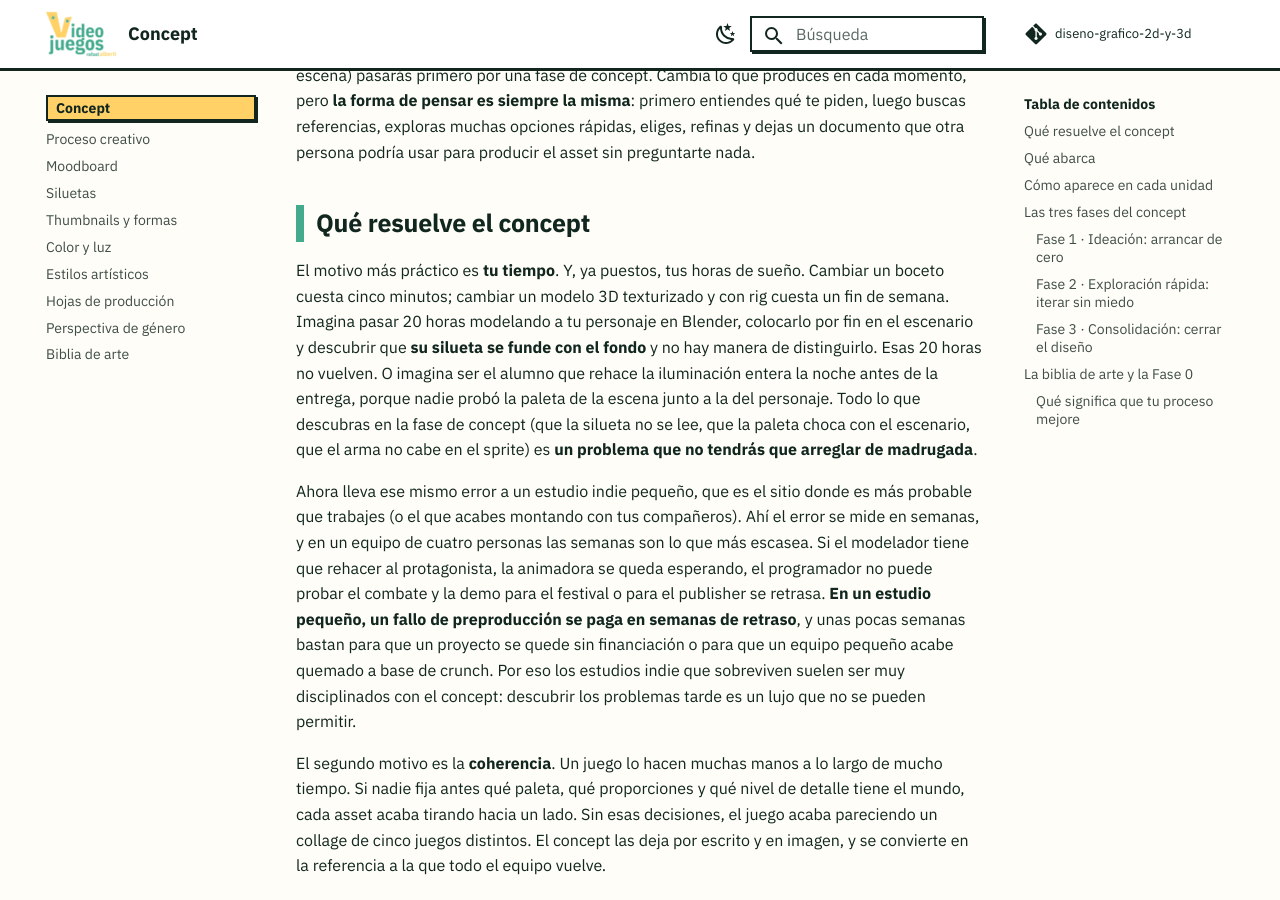
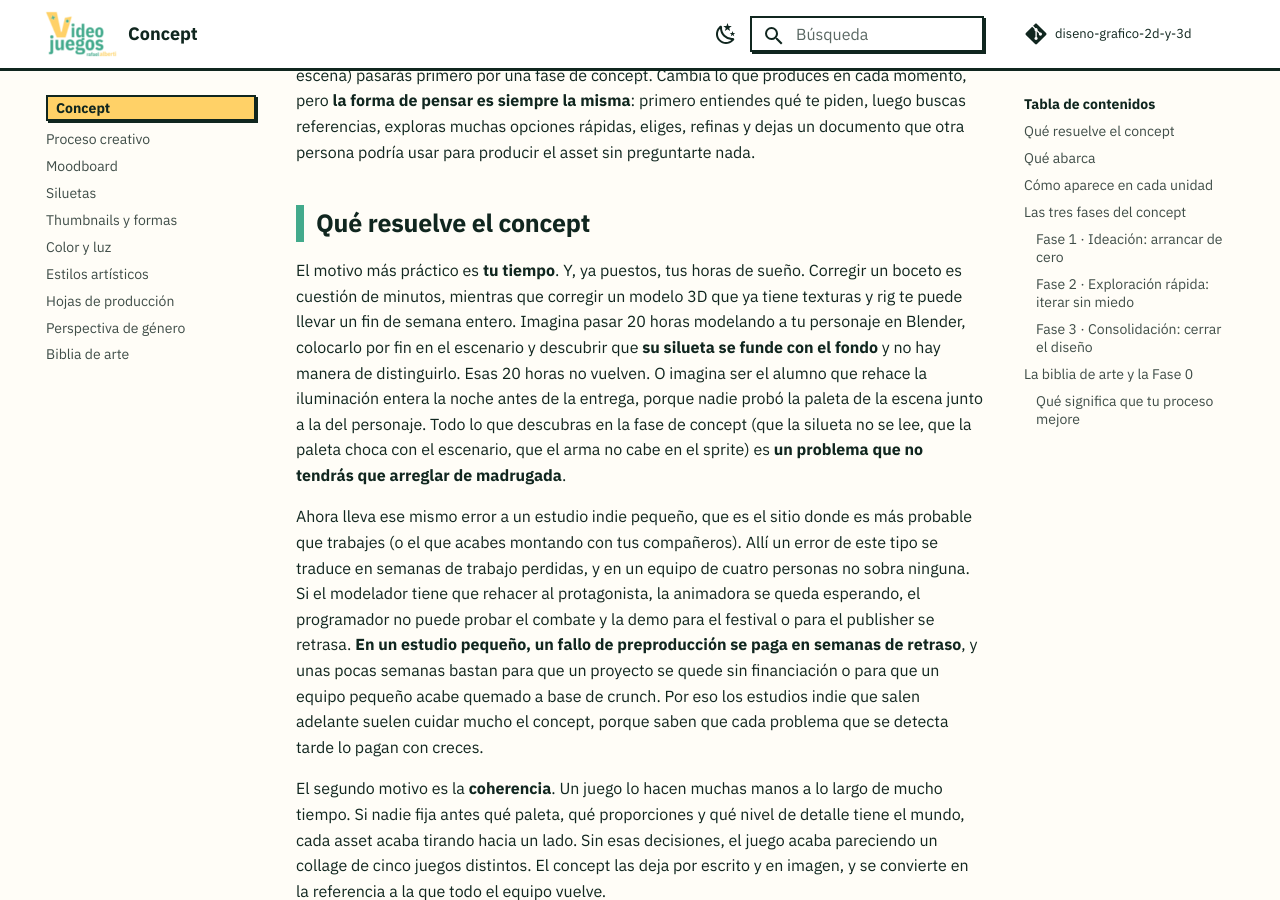
Before and after one commit to envasador/diseno-grafico-2d-y-3d, an MkDocs documentation site: the page built from docs/concept/index.md, in a window 1280 px wide and 900 px high, scrolled down 408 px. Built offline with MkDocs 1.6.1 and Material for MkDocs 9.7.7, drawn with Linux system fonts in a browser that asks for light colours; comment, search, counter and statistics services are not loaded; some of the changed text lies outside the part shown.

Commit message:
Arte | 26-27

```diff
--- a/docs/concept/index.md
+++ b/docs/concept/index.md
@@ -6,9 +6,9 @@ En este curso el concept tiene su propia pestaña porque **lo vas a usar todo el
 
 ## Qué resuelve el concept
 
-El motivo más práctico es **tu tiempo**. Y, ya puestos, tus horas de sueño. Cambiar un boceto cuesta cinco minutos; cambiar un modelo 3D texturizado y con rig cuesta un fin de semana. Imagina pasar 20 horas modelando a tu personaje en Blender, colocarlo por fin en el escenario y descubrir que **su silueta se funde con el fondo** y no hay manera de distinguirlo. Esas 20 horas no vuelven. O imagina ser el alumno que rehace la iluminación entera la noche antes de la entrega, porque nadie probó la paleta de la escena junto a la del personaje. Todo lo que descubras en la fase de concept (que la silueta no se lee, que la paleta choca con el escenario, que el arma no cabe en el sprite) es **un problema que no tendrás que arreglar de madrugada**.
+El motivo más práctico es **tu tiempo**. Y, ya puestos, tus horas de sueño. Corregir un boceto es cuestión de minutos, mientras que corregir un modelo 3D que ya tiene texturas y rig te puede llevar un fin de semana entero. Imagina pasar 20 horas modelando a tu personaje en Blender, colocarlo por fin en el escenario y descubrir que **su silueta se funde con el fondo** y no hay manera de distinguirlo. Esas 20 horas no vuelven. O imagina ser el alumno que rehace la iluminación entera la noche antes de la entrega, porque nadie probó la paleta de la escena junto a la del personaje. Todo lo que descubras en la fase de concept (que la silueta no se lee, que la paleta choca con el escenario, que el arma no cabe en el sprite) es **un problema que no tendrás que arreglar de madrugada**.
 
-Ahora lleva ese mismo error a un estudio indie pequeño, que es el sitio donde es más probable que trabajes (o el que acabes montando con tus compañeros). Ahí el error se mide en semanas, y en un equipo de cuatro personas las semanas son lo que más escasea. Si el modelador tiene que rehacer al protagonista, la animadora se queda esperando, el programador no puede probar el combate y la demo para el festival o para el publisher se retrasa. **En un estudio pequeño, un fallo de preproducción se paga en semanas de retraso**, y unas pocas semanas bastan para que un proyecto se quede sin financiación o para que un equipo pequeño acabe quemado a base de crunch. Por eso los estudios indie que sobreviven suelen ser muy disciplinados con el concept: descubrir los problemas tarde es un lujo que no se pueden permitir.
+Ahora lleva ese mismo error a un estudio indie pequeño, que es el sitio donde es más probable que trabajes (o el que acabes montando con tus compañeros). Allí un error de este tipo se traduce en semanas de trabajo perdidas, y en un equipo de cuatro personas no sobra ninguna. Si el modelador tiene que rehacer al protagonista, la animadora se queda esperando, el programador no puede probar el combate y la demo para el festival o para el publisher se retrasa. **En un estudio pequeño, un fallo de preproducción se paga en semanas de retraso**, y unas pocas semanas bastan para que un proyecto se quede sin financiación o para que un equipo pequeño acabe quemado a base de crunch. Por eso los estudios indie que salen adelante suelen cuidar mucho el concept, porque saben que cada problema que se detecta tarde lo pagan con creces.
 
 El segundo motivo es la **coherencia**. Un juego lo hacen muchas manos a lo largo de mucho tiempo. Si nadie fija antes qué paleta, qué proporciones y qué nivel de detalle tiene el mundo, cada asset acaba tirando hacia un lado. Sin esas decisiones, el juego acaba pareciendo un collage de cinco juegos distintos. El concept las deja por escrito y en imagen, y se convierte en la referencia a la que todo el equipo vuelve.
 
@@ -31,13 +31,13 @@ Las herramientas de esta pestaña se usan en un orden concreto, porque **cada un
 
 ### Fase 1 · Ideación: arrancar de cero
 
-Acabas de recibir el encargo y tienes una página en blanco delante. Es el momento de **llenarte la cabeza de imágenes antes de dibujar nada**. Con el [moodboard](moodboard.md) reúnes referencias de juegos, películas, fotos y materiales reales, y en la práctica lo harás a la vez que investigas: cada referencia que encuentras te lleva a buscar otra. En esta misma fase, mientras decides quién es tu personaje y qué tiene que transmitir, aplica la [perspectiva de género](perspectiva-de-genero.md). Revisar estereotipos ahora cuesta una conversación; revisarlos cuando el personaje ya está modelado y animado cuesta rehacerlo.
+Acabas de recibir el encargo y tienes una página en blanco delante. Es el momento de **llenarte la cabeza de imágenes antes de dibujar nada**. Con el [moodboard](moodboard.md) reúnes referencias de juegos, películas, fotos y materiales reales, y en la práctica lo harás a la vez que investigas: cada referencia que encuentras te lleva a buscar otra. En esta misma fase, mientras decides quién es tu personaje y qué tiene que transmitir, aplica la [perspectiva de género](perspectiva-de-genero.md). Es mucho más fácil revisar los estereotipos ahora, hablándolo con tu equipo o con tus compañeros, que cuando el personaje ya está modelado y animado y cualquier cambio obliga a rehacerlo.
 
-Sales de esta fase con un moodboard y con **una idea clara de qué tiene que comunicar tu diseño**. Todavía sin dibujos bonitos, y es exactamente lo que toca.
+Sales de esta fase con un moodboard y con **una idea clara de qué tiene que comunicar tu diseño**. Todavía no hay dibujos acabados, y en este punto es lo normal.
 
 ### Fase 2 · Exploración rápida: iterar sin miedo
 
-Aquí se trata de producir **muchas opciones, pequeñas y rápidas**. Con las [siluetas](siluetas.md) pruebas formas en negro puro y compruebas cuáles se reconocen sin un solo detalle. Con los [thumbnails](thumbnails.md) exploras composiciones, proporciones y variaciones del diseño en miniatura, a una velocidad que no te deja encariñarte con ninguna. **Ningún thumbnail es sagrado**: descartar forma parte del trabajo. El primer diseño que te gusta rara vez es el mejor; suele ser, simplemente, el primero.
+Aquí se trata de producir **muchas opciones, pequeñas y rápidas**. Con las [siluetas](siluetas.md) pruebas formas en negro puro y compruebas cuáles se reconocen sin un solo detalle. Con los [thumbnails](thumbnails.md) exploras composiciones, proporciones y variaciones del diseño en miniatura y a toda velocidad. **Descartar forma parte del trabajo**, así que no te encariñes con ningún thumbnail. Ten en cuenta que el primer diseño que te convence pocas veces es el mejor, y que muchas veces te convence solo porque ha sido el primero en aparecer.
 
 Si a mitad de camino te quedas sin ideas, vuelve a la fase 1 a por más referencias. Es lo normal: las fases van en orden, pero volver a una anterior forma parte del trabajo. Sales de esta fase **eligiendo una o dos propuestas** y sabiendo por qué las eliges.
 
```
